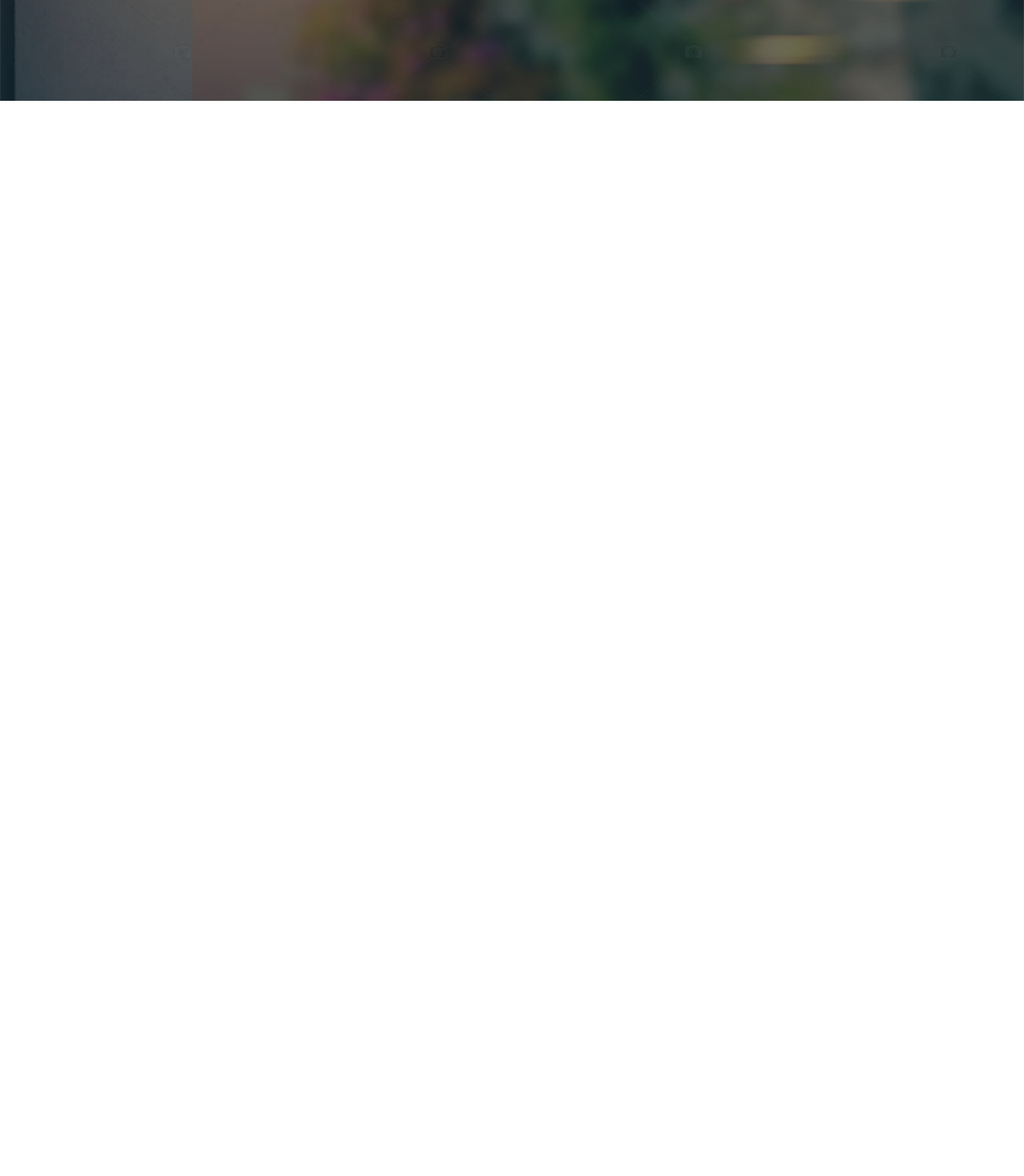
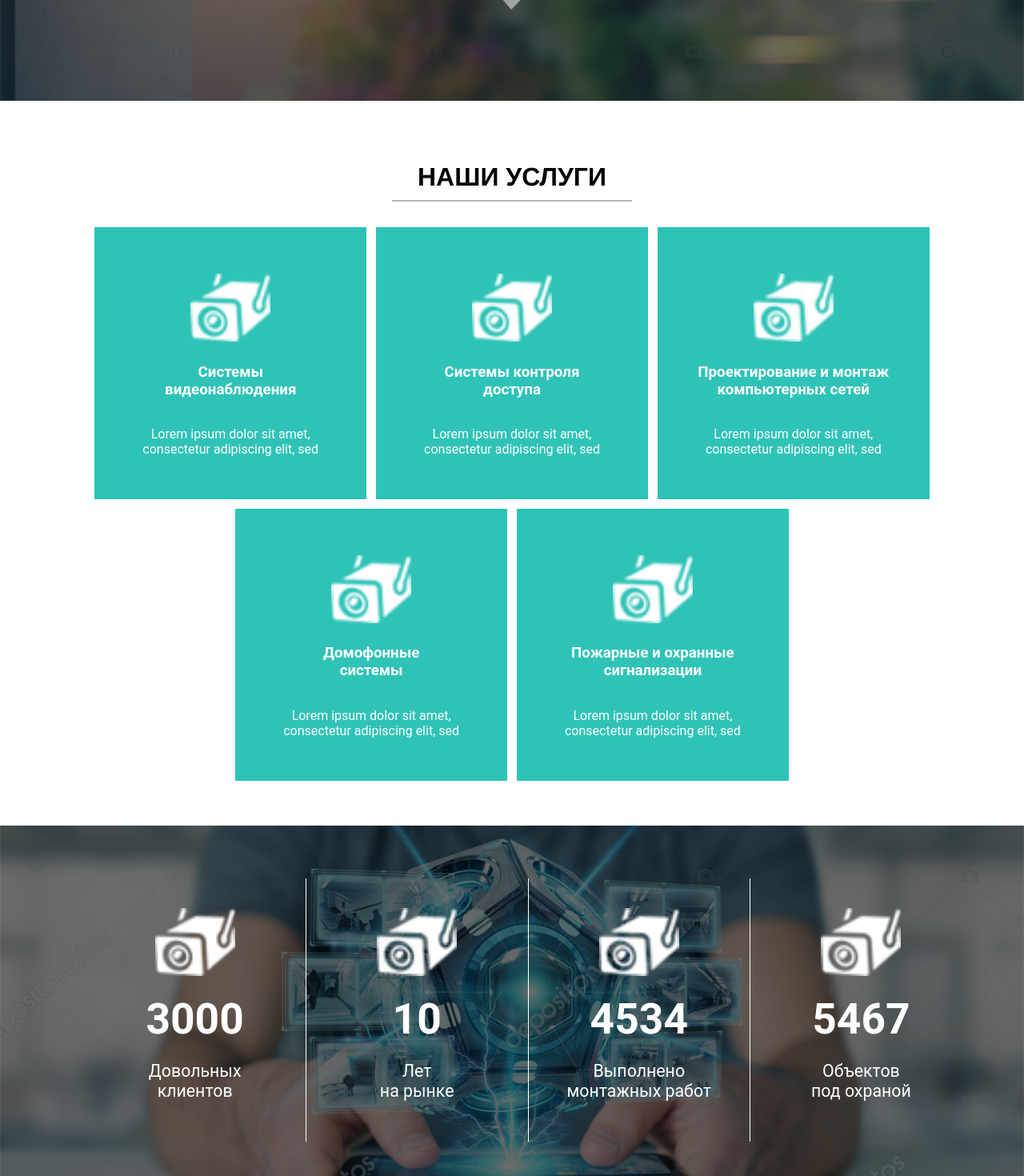
Before and after one commit to irinache/VDNSS, a Vue app: page / in a window 1280 px wide. Shown: the part 840-2310 px from the top of the page at 80% size. Before the commit the page ends 966 px from the top, so only its background shows below. Built offline with nearby package versions, Linux system fonts and the light colour scheme.

Commit message:
Add ServicesBlock and StatisticsBlock

```diff
--- a/package.json
+++ b/package.json
@@ -5,9 +5,11 @@
   "scripts": {
     "serve": "vue-cli-service serve",
     "build": "vue-cli-service build",
-    "lint": "vue-cli-service lint"
+    "lint": "vue-cli-service lint",
+    "start": "node server.js"
   },
   "dependencies": {
+    "express": "^4.16.4",
     "vue": "^2.5.21"
   },
   "devDependencies": {
--- a/public/index.html
+++ b/public/index.html
@@ -5,6 +5,8 @@
     <meta http-equiv="X-UA-Compatible" content="IE=edge">
     <meta name="viewport" content="width=device-width,initial-scale=1.0">
     <link rel="icon" href="../src/assets/images/logo.png">
+    <link rel="stylesheet"
+      href="https://fonts.googleapis.com/css?family=Open+Sans">
     <title>ВДНСС</title>
   </head>
   <body>
--- a/src/App.vue
+++ b/src/App.vue
@@ -2,16 +2,22 @@
   <div id="app">
     <Header />
     <WelcomeBlock />
+    <ServicesBlock />
+    <StatisticsBlock />
   </div>
 </template>
 <script>
   import Header from './components/Header.vue'
   import WelcomeBlock from './components/WelcomeBlock.vue'
+  import ServicesBlock from './components/ServicesBlock.vue'
+  import StatisticsBlock from './components/StatisticsBlock.vue'
   export default {
     name: 'app',
     components: {
       Header,
-      WelcomeBlock
+      WelcomeBlock,
+      ServicesBlock,
+      StatisticsBlock
     }
 
   }
--- a/src/assets/styles/index.css
+++ b/src/assets/styles/index.css
@@ -2,3 +2,17 @@ body, html{
 	margin:0;
 	padding:0;
 }
+
+.block{
+	position: relative;
+	text-align: center;
+	padding:50px;
+	z-index: 0;
+	background-repeat: no-repeat;
+ 	background-size: 100%;
+}
+
+h2{
+		font-size: 24pt;
+		text-align: center;
+	}
--- a/src/components/Header.vue
+++ b/src/components/Header.vue
@@ -83,5 +83,6 @@
   .contacts_text{
     color: black;
     margin:auto;
+    font-family: 'Roboto', serif;
   }
 </style>
--- a/src/components/MainMenu.vue
+++ b/src/components/MainMenu.vue
@@ -49,11 +49,11 @@
   menu{
     position: absolute;
     top:80%;
-    width: 92%;
+    width: 94%;
     left: 0;
     right: 0;
     margin: auto;
-    padding: 0 4%;
+    padding: 0 2%;
     display: flex;
     flex-wrap: nowrap;
   }
@@ -66,12 +66,17 @@
   }
   .menuitem:hover {
     background-color: #5cd5cb;
+    transition: 0.4s;
+  }
+  .menuitem:not(:hover) {
+    transition: 0.4s;
   }
   .menuitem p{
       display: inline-block;
       text-align: center;
       font-size: 10pt;
       margin: 0;
+      font-family: 'Roboto', serif;
   }
   .icon{
     display: inline-block;
--- /dev/null
+++ b/src/components/ServicesBlock.vue
@@ -0,0 +1,95 @@
+<template>
+	<div class="block">
+		<h2>НАШИ УСЛУГИ</h2>
+		<a href="#" class="service">
+			<div class="icon"></div>
+			<h3>Системы<br>видеонаблюдения</h3>
+			<p>Lorem ipsum dolor sit amet, consectetur adipiscing elit, sed</p>
+		</a>
+		<a href="#" class="service">
+			<div class="icon"></div>
+			<h3>Системы контроля<br>доступа</h3>
+			<p>Lorem ipsum dolor sit amet, consectetur adipiscing elit, sed</p>
+		</a>
+
+		<a href="#" class="service">
+			<div class="icon"></div>
+			<h3>Проектирование и монтаж<br>компьютерных сетей</h3>
+			<p>Lorem ipsum dolor sit amet, consectetur adipiscing elit, sed</p>
+		</a>
+		<a href="#" class="service">
+			<div class="icon"></div>
+			<h3>Домофонные<br>cистемы</h3>
+			<p>Lorem ipsum dolor sit amet, consectetur adipiscing elit, sed</p>
+		</a>
+		<a href="#" class="service">
+			<div class="icon"></div>
+			<h3>Пожарные и охранные<br>сигнализации</h3>
+			<p>Lorem ipsum dolor sit amet, consectetur adipiscing elit, sed</p>
+		</a>
+	</div>
+</template>
+
+<script>
+
+</script>
+
+<style lang="scss" scoped>
+
+	.service{
+		background-color: #2fc3b7;
+		display: inline-block;
+		width: 340px;
+		height: 340px;
+		margin: 0.5%;
+		text-decoration: none;
+
+	}
+	.service:hover{
+		background-color: #5cd5cb;
+		transition: 0.3s;
+	}
+
+	h2:after{
+		content:" ";
+		height: 2px;
+		width:300px;
+		background-color: #b7b7b7;
+		display: block;
+		left:0;
+		right: 0;
+		margin: auto;
+		margin-top: 10px;
+	}
+
+	.icon{
+	    height: 100px;
+	    width: 100px;
+	    background-image: url("../assets/images/video_monitoring.png");
+	    background-position: center;
+	    background-size: contain;
+	    background-repeat: no-repeat;
+	    position: relative;
+	    left:0;
+	    right: 0;
+	    margin: auto;
+	    top:15%;
+	}
+	h3{
+		position: relative;
+		top: 15%;
+		color: white;
+		font-family: 'Roboto', serif;
+	}
+	p{
+		position: relative;
+		top: 20%;
+		color: white;
+		width:80%;
+		left:0;
+		right: 0;
+		margin: auto;
+		font-family: 'Roboto', serif;
+	}
+
+</style>
--- /dev/null
+++ b/src/components/StatisticsBlock.vue
@@ -0,0 +1,129 @@
+<template>
+	<div class="block statistics">
+		<ul>
+			<li>
+				<div class="icon clients">
+
+				</div>
+				<h1>
+				{{clients}}
+				</h1>
+				<p>
+					Довольных<br>клиентов
+				</p>
+			</li>
+			<li>
+				<div class="icon clients">
+
+				</div>
+				<h1>
+				{{years}}
+				</h1>
+				<p>
+					Лет<br>на рынке
+				</p>
+			</li>
+			<li>
+				<div class="icon clients">
+
+				</div>
+				<h1>
+				{{tasks}}
+				</h1>
+				<p>
+					Выполнено<br>монтажных работ
+				</p>
+			</li>
+			<li>
+				<div class="icon clients">
+
+				</div>
+				<h1>
+				{{houses}}
+				</h1>
+				<p>
+					Объектов<br>под охраной
+				</p>
+			</li>
+		</ul>
+	</div>
+</template>
+
+<script>
+
+
+	export default {
+	data(){
+		return{
+			clients: 3000,
+			years: 10,
+			tasks: 4534,
+			houses: 5467,
+			i: 0
+		}
+	},
+	/*mounted() {
+		calc: {
+			console.log(" ready!");
+			this.i = 0;
+			while(this.i<this.clients){
+				setTimeout( this.i++, 10);
+				console.log("if ");
+			}
+		}
+	}*/
+}
+
+
+</script>
+
+<style lang="scss" scoped>
+	.statistics{
+		background-image: url("../assets/images/stat_bg.png");
+		height: 350px;
+	}
+	li{
+		//list-style: none;
+		width: 19%;
+		display:inline-block;
+		padding: 30px;
+		border-left: white 1px solid;
+	}
+	/*li:after{
+		content:" ";
+		display: inline-block;
+		width: 1px;
+		height:80px;
+		background-color: white;
+		vertical-align: middle;
+		z-index:1;
+	}*/
+	li:first-child {
+ 	border: none}
+	h1{
+	  text-align: center;
+	  color: white;
+	  font-size: 40pt;
+	  font-family: 'Roboto', serif;
+	  margin-bottom: 0;
+	  margin-top: 15px;
+	}
+	p{
+		color: white;
+		font-family: 'Roboto', serif;
+		font-size: 16pt;
+	}
+	.icon{
+		height: 100px;
+	    width: 100px;
+	    background-position: center;
+	    background-size: contain;
+	    background-repeat: no-repeat;
+	    left:0;
+	    right: 0;
+	    margin: auto;
+	}
+	.clients{
+ 		background-image: url("../assets/images/video_monitoring.png");
+	}
+</style>
--- a/src/components/WelcomeBlock.vue
+++ b/src/components/WelcomeBlock.vue
@@ -24,12 +24,8 @@
 
 <style lang="scss"  scoped>
 .block{
-  position: relative;
-  width: 100%;
-  height: 830px;
-  background-repeat: no-repeat;
-  background-size: 100%;
-  z-index: 0;
+  height: 730px;
+
 }
 h1{
   position:absolute;
@@ -40,6 +36,7 @@ h1{
   right:0;
   left:0;
   margin:auto;
+  font-family: 'Roboto', serif;
 }
 h1:before, h1:after{
   content: '';
@@ -60,13 +57,14 @@ p{
   color:white;
   margin:auto;
   width: 50%;
+  font-family: 'Roboto', serif;
 
 }
 
 .arrow{
   position:absolute;
   opacity: 0.5;
-  top: 80vh;
+  bottom: 100px;
   left:0;
   right:0;
   margin:auto;
@@ -78,6 +76,9 @@ p{
 }
 .arrow:hover{
   opacity: 1;
+  transition: 0.5s;
 }
-
+.arrow:not(:hover){
+  transition: 0.5s;
+}
 </style>
```
Also changed, not shown: server.js (added, +9 -0 lines), src/assets/images/stat_bg.png (added), src/components/TasksBlock.vue (added), 1 other file (tests, documents, lock files or other folders).
